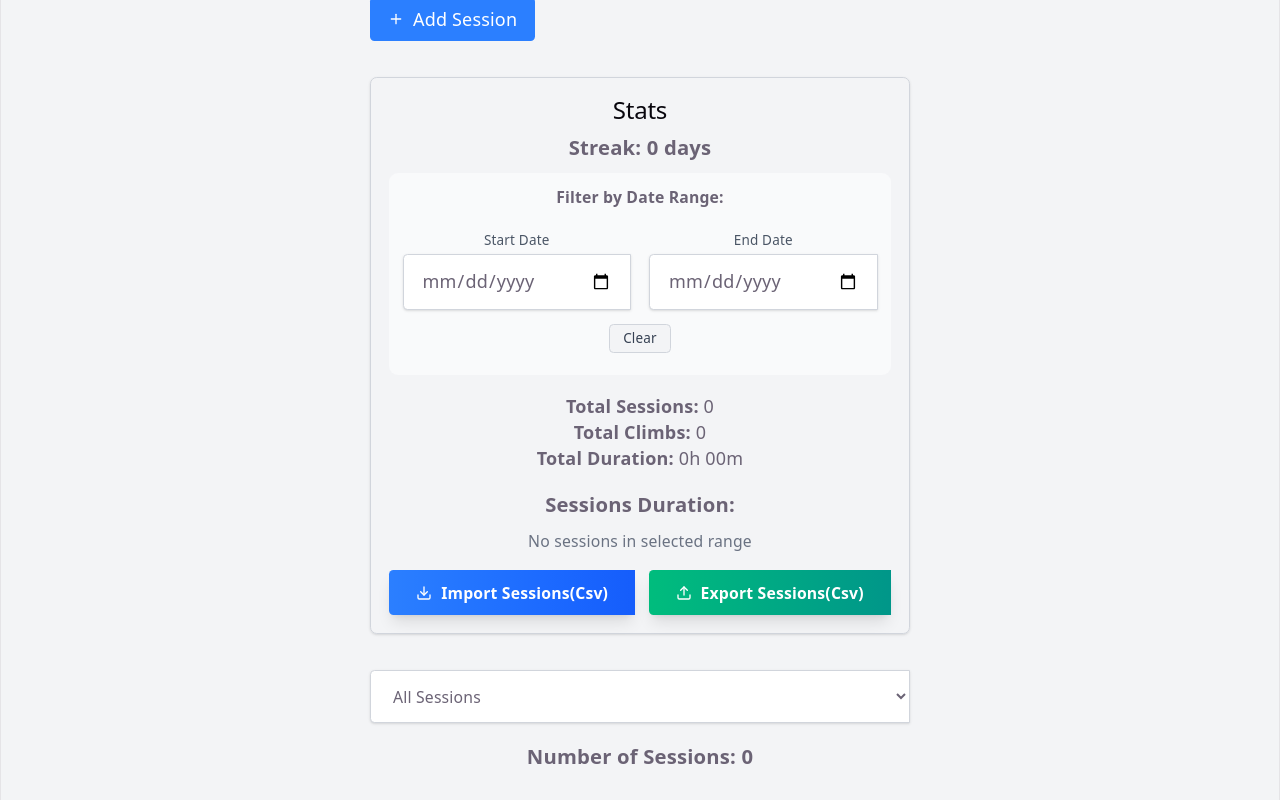
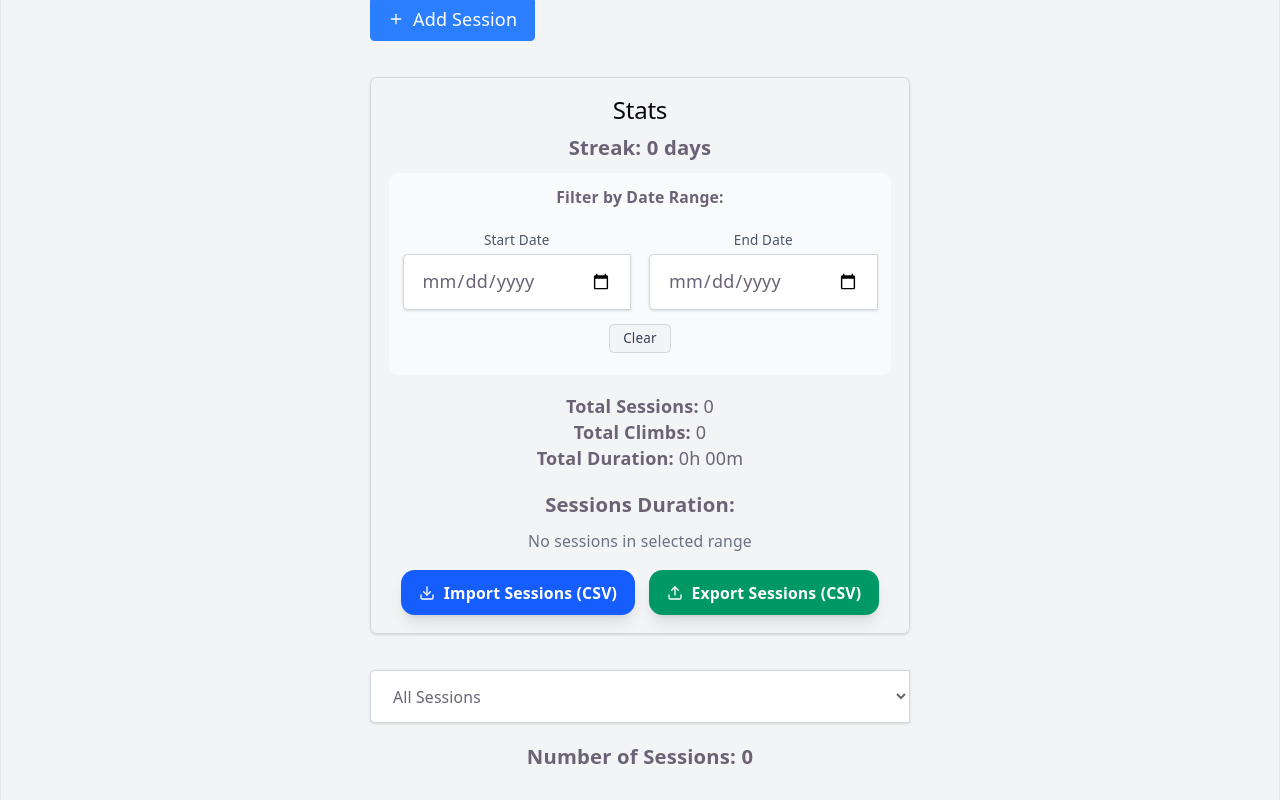
Before and after one commit to mateuszniechwiej/Climbing-Tracker, a React (Vite) app: page / in a window 1280 px wide. Shown: the part 651-1451 px from the top of the page. Built offline with nearby package versions, Linux system fonts and the light colour scheme.

Commit message:
style: Export and Import Sessions buttons

```diff
--- a/src/components/Stats.jsx
+++ b/src/components/Stats.jsx
@@ -171,18 +171,19 @@ export default function Stats({ sessions, saveSession }) {
           <p className="text-sm text-gray-500">No sessions in selected range</p>
         )}
       </div>
-      <div className="mt-4 flex gap-3 justify-center">
-        <label className="cursor-pointer px-6 py-2.5 bg-gradient-to-r from-blue-500 to-blue-600 text-white font-semibold rounded-l shadow-lg hover:shadow-xl transition-all text-sm flex items-center gap-2">
+      <div className="mt-4 flex flex-col sm:flex-row flex-wrap gap-3 justify-center">
+        <label className="cursor-pointer w-full sm:w-auto min-w-[160px] px-4 py-2.5 bg-blue-600 hover:bg-blue-700 text-white font-semibold rounded-xl shadow-lg hover:shadow-xl transition-all text-sm flex items-center justify-center gap-2"
+        >
           <Download size={16} />
-          Import Sessions(Csv)
+          Import Sessions (CSV)
           <input type="file" accept=".csv" className="hidden" onChange={(e) => importCsv(e.target.files[0])} />
         </label>
         <button
           onClick={exportCsv}
-          className="px-6 py-2.5 bg-gradient-to-r from-emerald-500 to-teal-600 text-white font-semibold rounded-l shadow-lg hover:shadow-xl transition-all text-sm flex items-center gap-2"
+          className="w-full sm:w-auto min-w-[160px] px-4 py-2.5 bg-emerald-600 hover:bg-emerald-700 text-white font-semibold rounded-xl shadow-lg hover:shadow-xl transition-all text-sm flex items-center justify-center gap-2"
         >
           <Upload size={16} />
-          Export Sessions(Csv)
+          Export Sessions (CSV)
         </button>
       </div>
 
```
